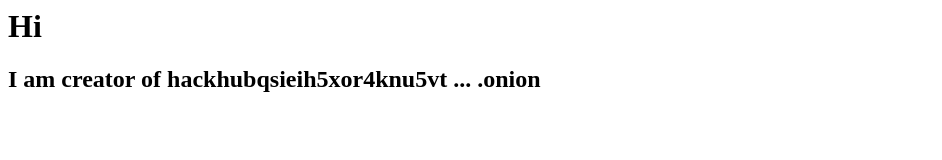
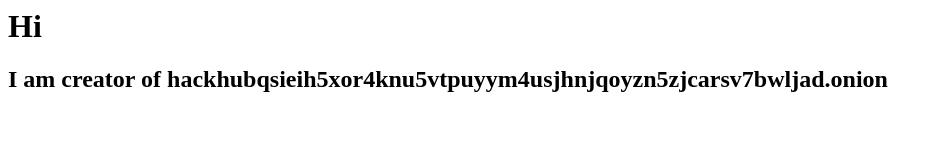
Before and after one commit to codehehee/codehehee.github.io, a plain HTML site: page index.html in a window 1280 px wide. Shown: the whole page, without its empty margins (0-942 px from the left). Drawn offline with Linux system fonts and the light colour scheme.

Commit message:
Update index.html

```diff
--- a/index.html
+++ b/index.html
@@ -1,3 +1,3 @@
 <h1> Hi </h1>
 
-<h2> I am creator of hackhubqsieih5xor4knu5vt ... .onion </h2>
+<h2> I am creator of hackhubqsieih5xor4knu5vtpuyym4usjhnjqoyzn5zjcarsv7bwljad.onion </h2>
```
